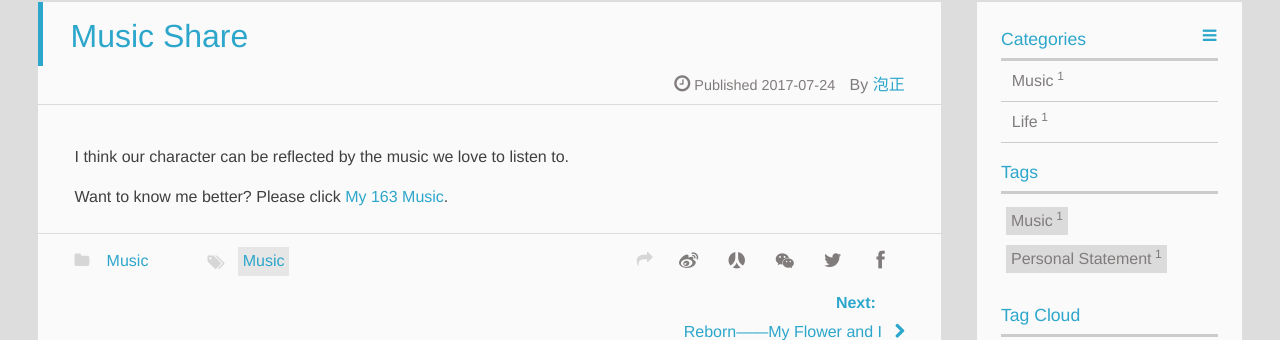
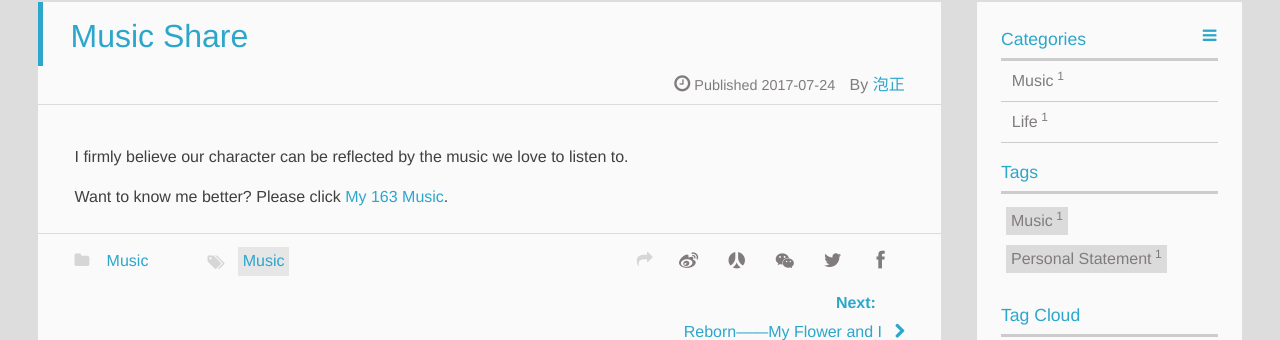
Before and after one commit to PAULYZHENG/paulyzheng.github.io, a Jekyll site: the page built from _posts/2017-07-24-Music-Share.md, in a window 1280 px wide. Shown: the part 264-604 px from the top of the page. Built offline with Jekyll 4.4.1, drawn with Linux system fonts in a browser that asks for light colours; comment, search, counter and statistics services are not loaded.

Commit message:
Update 2017-07-24-Music-Share.md

```diff
--- a/_posts/2017-07-24-Music-Share.md
+++ b/_posts/2017-07-24-Music-Share.md
@@ -7,6 +7,6 @@ category:
 tags:
  - Music
 ---
-I think our character can be reflected by the music we love to listen to.
+I firmly believe our character can be reflected by the music we love to listen to.
 
 Want to know me better? Please click [My 163 Music](https://music.163.com/#/playlist?id=87740373&userid=79147313).
```
